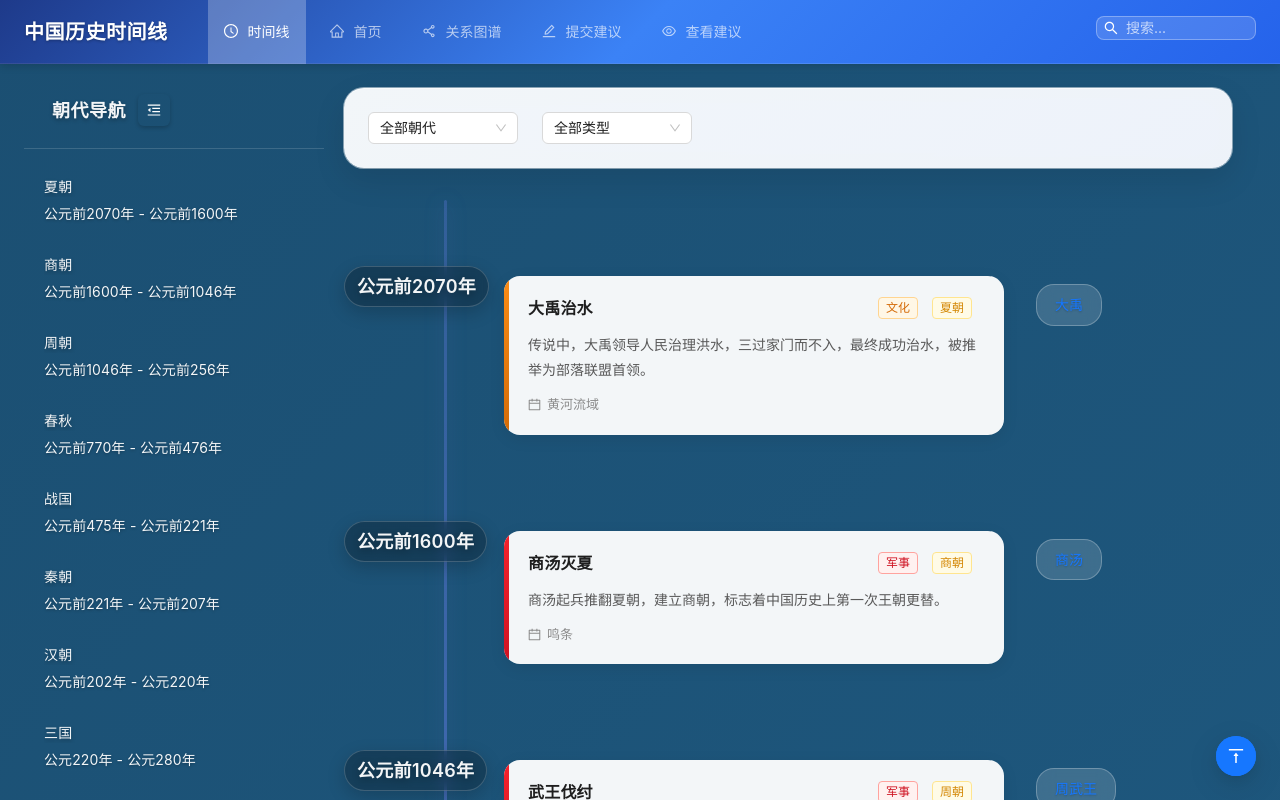
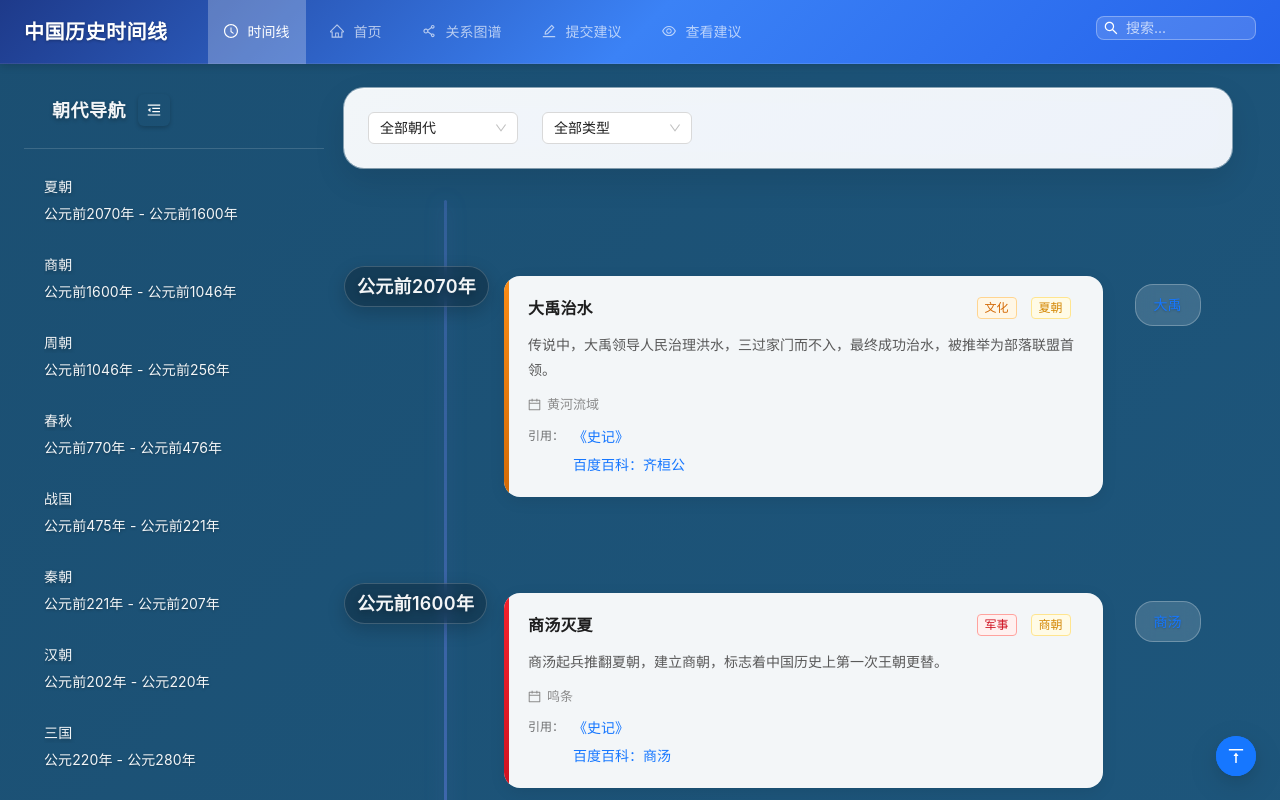
Before and after one commit to chengms/HistoricalThreads, a React (Vite) app in the folder frontend/: page / in a window 1280 px wide. Shown: the top 800 px of the page. Built offline with nearby package versions, Linux system fonts and the light colour scheme.

Commit message:
feat(timeline): show citations and sources in event cards

```diff
--- a/frontend/src/pages/Timeline/index.tsx
+++ b/frontend/src/pages/Timeline/index.tsx
@@ -3,7 +3,7 @@ import { Card, Select, Space, Typography, Spin, Tag, Button, FloatButton, Toolti
 import { CalendarOutlined, VerticalAlignTopOutlined, MenuFoldOutlined, MenuUnfoldOutlined } from '@ant-design/icons'
 import { useNavigate } from 'react-router-dom'
 import { loadEvents, loadDynasties } from '@/services/dataLoader'
-import type { Event, Dynasty, Person } from '@/types'
+import type { Citation, Dynasty, Event, Person, Source } from '@/types'
 import '@/styles/timeline.css'
 
 const { Title } = Typography
@@ -50,6 +50,15 @@ const dynastyGradients: Record<string, { start: string; end: string; name: strin
 // 默认背景色
 const defaultGradient = { start: '#667eea', end: '#764ba2', name: '默认紫蓝' }
 
+type CitationLike = {
+  sourceId: number
+  source?: Source
+  chapter?: string
+  page?: string
+  line?: string
+  note?: string
+}
+
 export default function TimelinePage() {
   const navigate = useNavigate()
   const timelineContainerRef = useRef<HTMLDivElement>(null)
@@ -76,6 +85,15 @@ export default function TimelinePage() {
   const [isNavCollapsed, setIsNavCollapsed] = useState(false)
   const [isSidebarFloating, setIsSidebarFloating] = useState(false)
   const EVENTS_THRESHOLD = 5 // 事件数量阈值，少于此数量时自动折叠
+
+  const formatCitationMeta = (c: CitationLike) => {
+    const parts: string[] = []
+    if (c.chapter) parts.push(`章节：${c.chapter}`)
+    if (c.page) parts.push(`页码：${c.page}`)
+    if (c.line) parts.push(`行：${c.line}`)
+    if (c.note && c.note !== '待补页码') parts.push(c.note)
+    return parts.length ? `（${parts.join('；')}）` : ''
+  }
 
   // 初始化响应式状态（仅在客户端）
   useEffect(() => {
@@ -725,6 +743,54 @@ export default function TimelinePage() {
                             <CalendarOutlined /> {event.location}
                           </div>
                         )}
+
+                        {(() => {
+                          const citations = (event.citations || []) as Citation[]
+                          const sources = (event.sources || []) as Source[]
+
+                          const items: CitationLike[] = citations.length
+                            ? citations.map(c => ({ ...c, sourceId: c.sourceId, source: c.source }))
+                            : sources.map(s => ({ sourceId: s.id, source: s }))
+
+                          if (!items.length) return null
+
+                          const visible = items.slice(0, 2)
+                          const hidden = Math.max(0, items.length - visible.length)
+
+                          return (
+                            <div className="event-citations">
+                              <div className="event-citations-label">引用：</div>
+                              <div className="event-citations-list">
+                                {visible.map((c) => {
+                                  const source = c.source
+                                  if (!source) return null
+                                  return (
+                                    <div key={`${event.id}-${c.sourceId}`} className="citation-item">
+                                      {c.note === '待补页码' && (
+                                        <Tag color="gold" className="citation-tag">待补页码</Tag>
+                                      )}
+                                      <Button
+                                        type="link"
+                                        size="small"
+                                        className="citation-link"
+                                        onClick={(e) => {
+                                          e.stopPropagation()
+                                          if (source.url) window.open(source.url, '_blank', 'noopener,noreferrer')
+                                        }}
+                                      >
+                                        {source.title}
+                                      </Button>
+                                      <span className="citation-meta">{formatCitationMeta(c)}</span>
+                                    </div>
+                                  )
+                                })}
+                                {hidden > 0 && (
+                                  <span className="citation-more">+{hidden}</span>
+                                )}
+                              </div>
+                            </div>
+                          )
+                        })()}
                       </Card>
                     ))}
                   </div>
--- a/frontend/src/styles/timeline.css
+++ b/frontend/src/styles/timeline.css
@@ -855,6 +855,58 @@ button.dynasty-nav-item {
   font-weight: 500;
 }
 
+/* 事件引用（列表页快速判断“是否已补页码/章节”） */
+.event-citations {
+  margin-top: 10px;
+  display: flex;
+  align-items: flex-start;
+  gap: 8px;
+}
+
+.event-citations-label {
+  font-size: 12px;
+  color: rgba(0, 0, 0, 0.55);
+  flex: 0 0 auto;
+  padding-top: 2px;
+}
+
+.event-citations-list {
+  display: flex;
+  flex-direction: column;
+  gap: 4px;
+  min-width: 0;
+}
+
+.citation-item {
+  display: flex;
+  align-items: center;
+  gap: 6px;
+  min-width: 0;
+}
+
+.citation-tag {
+  margin: 0 !important;
+}
+
+.citation-link {
+  padding: 0 !important;
+  height: auto !important;
+  max-width: 100%;
+}
+
+.citation-meta {
+  font-size: 12px;
+  color: rgba(0, 0, 0, 0.5);
+  white-space: nowrap;
+  overflow: hidden;
+  text-overflow: ellipsis;
+}
+
+.citation-more {
+  font-size: 12px;
+  color: rgba(0, 0, 0, 0.45);
+}
+
 /* 右侧人物区域 */
 .timeline-persons {
   display: flex;
```
